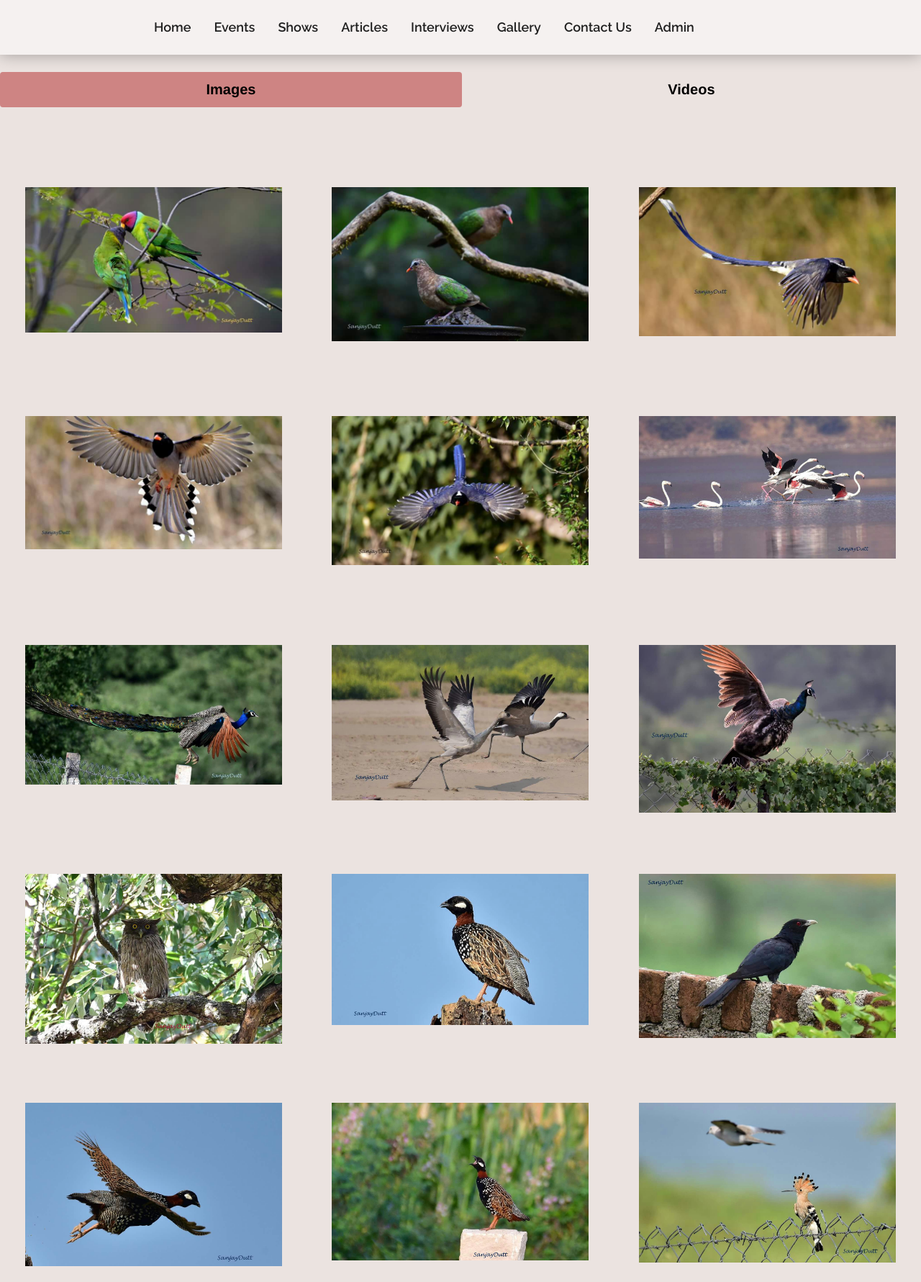
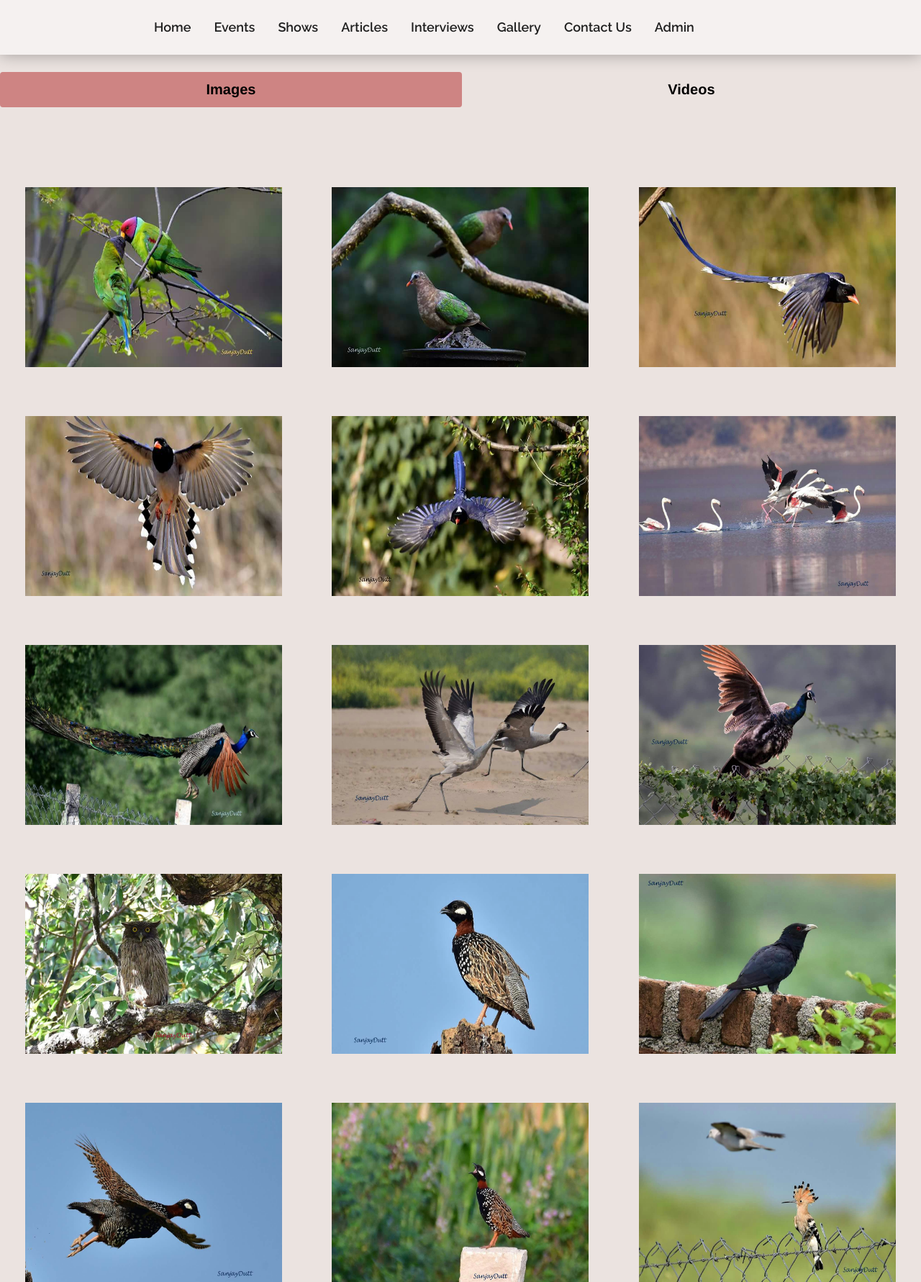
Before and after one commit to confused1108/Uthaan_website, a PHP site: page /gallery.php in a window 1280 px wide. Shown: the top 1781 px of the page at 72% size. Run offline with PHP 8.4, Linux system fonts and the light colour scheme; data comes from the database, SQL or seed files in the repository; some libraries are stand-ins or nearby versions.

Commit message:
Update gallery.php
Image height issue resolved

```diff
--- a/gallery.php
+++ b/gallery.php
@@ -47,6 +47,9 @@ include 'navbar.php';
             color: #000;
             text-decoration: none;
         }
+        .img-responsive{
+        height:250px;
+         }
     </style>
 
 </head>
```
